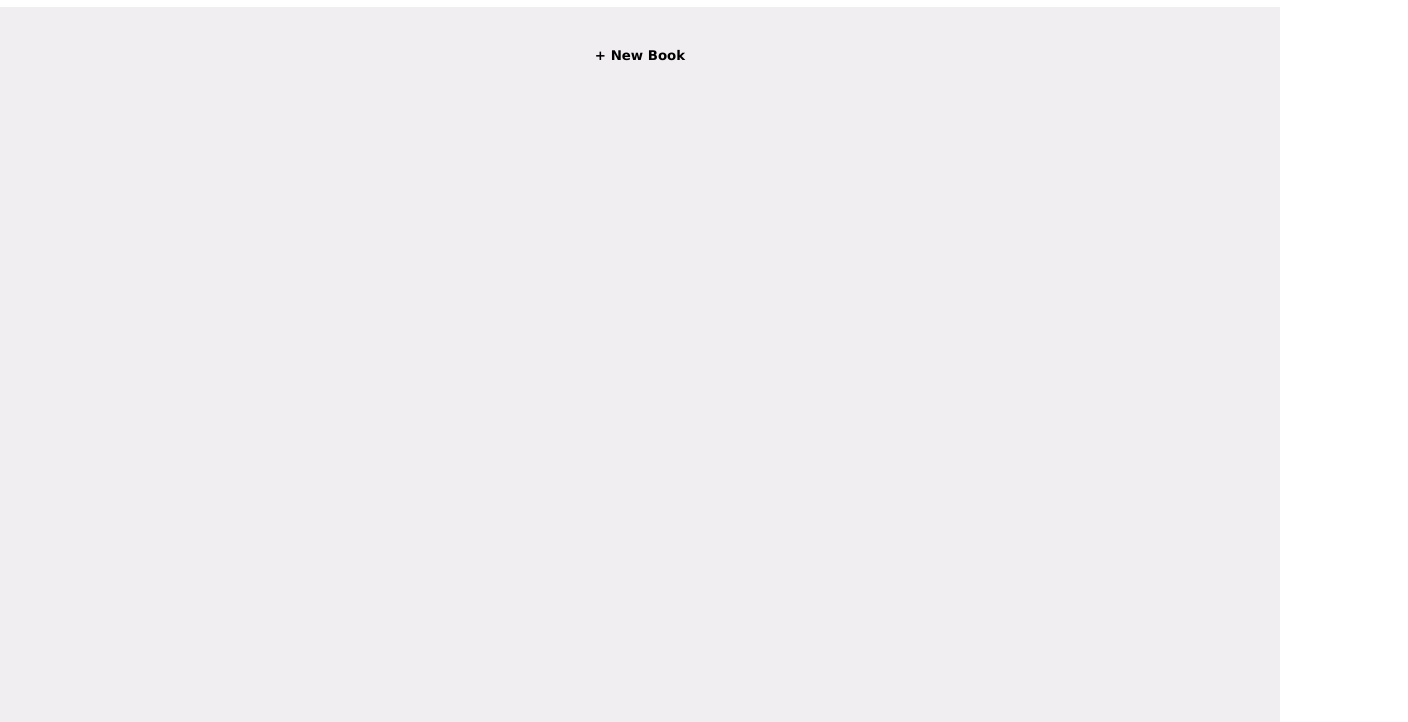
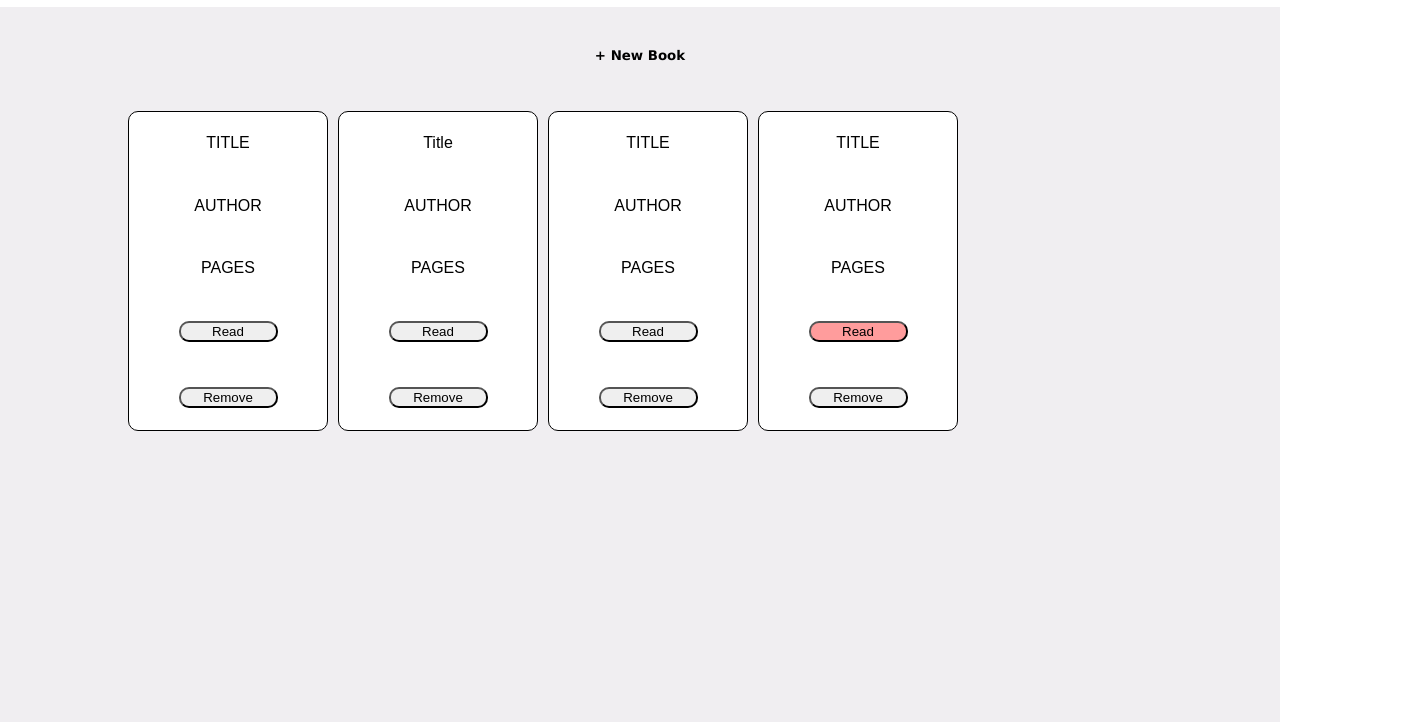
Before and after one commit to oscarzhang228/online-library, a plain HTML site: page index.html in a window 1280 px wide. Shown: the part 78-800 px from the top of the page, 1408 px wide, since content can reach past the window. Drawn offline with Linux system fonts and the light colour scheme.

Commit message:
design card system and set up grid

```diff
--- a/app.js
+++ b/app.js
@@ -27,3 +27,5 @@ isRead.addEventListener("click", () => {
 cancelButton.addEventListener("click", () => {
   document.querySelector(".addBookForm").classList.toggle("display");
 });
+
+//once the class is added need to add an event listener on the buttons
--- a/index.html
+++ b/index.html
@@ -50,6 +50,36 @@
           </div>
         </form>
       </div>
+      <div class="bookCardGrid">
+        <div class="card">
+          <h1>TITLE</h1>
+          <h1>AUTHOR</h1>
+          <h1>PAGES</h1>
+          <button>Read</button>
+          <button>Remove</button>
+        </div>
+        <div class="card">
+          <h1>Title</h1>
+          <h1>AUTHOR</h1>
+          <h1>PAGES</h1>
+          <button>Read</button>
+          <button>Remove</button>
+        </div>
+        <div class="card">
+          <h1>TITLE</h1>
+          <h1>AUTHOR</h1>
+          <h1>PAGES</h1>
+          <button>Read</button>
+          <button>Remove</button>
+        </div>
+        <div class="card">
+          <h1>TITLE</h1>
+          <h1>AUTHOR</h1>
+          <h1>PAGES</h1>
+          <button class="notRead">Read</button>
+          <button>Remove</button>
+        </div>
+      </div>
     </main>
   </body>
 </html>
--- a/styles.css
+++ b/styles.css
@@ -69,6 +69,7 @@ input:focus {
   margin-top: -25vh;
   border-radius: 10px;
   padding: 2rem;
+  background-color: black;
 }
 .addBookForm input {
   height: 2rem;
@@ -82,6 +83,7 @@ input:focus {
 
 .addBookForm h1 {
   font-family: Verdana, Geneva, Tahoma, sans-serif;
+  color: white;
 }
 .display {
   display: flex;
@@ -130,6 +132,7 @@ main label {
   border-radius: 5px;
   border: 1px solid black;
   background: none;
+  background-color: white;
   width: 5rem;
   font-size: 1rem;
   font-family: Verdana, Geneva, Tahoma, sans-serif;
@@ -144,6 +147,40 @@ main label {
   background-color: chartreuse;
   transition: 300ms;
 }
+
+.bookCardGrid {
+  width: 100%;
+  display: grid;
+  column-gap: 10px;
+  margin: 5vh 10vw 0 10vw;
+  row-gap: 10px;
+  grid-template: 1fr 1fr 1fr / repeat(auto-fill, 200px);
+}
+
+.card {
+  border: 1px solid black;
+  text-align: center;
+  font-size: 0.5rem;
+  height: 40vh;
+
+  font-family: Arial, Helvetica, sans-serif;
+  display: flex;
+  flex-direction: column;
+  justify-content: space-around;
+  border-radius: 10px;
+  background-color: white;
+}
+
+.card h1 {
+  font-weight: lighter;
+  word-wrap: break-word;
+}
+
+.card button {
+  width: 50%;
+  align-self: center;
+  border-radius: 10px;
+}
 /*
 
 set up grid system and card design for the books
```
